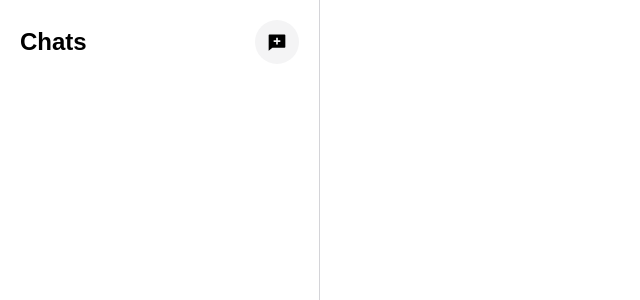
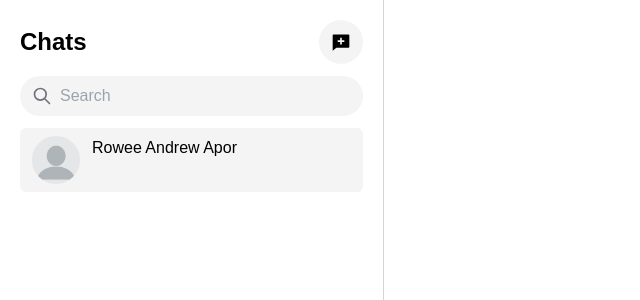
Before and after one commit to Rowee13/chat-app, a React (Create React App) app in the folder client/: page /chatroom/chat in a window 1280 px wide. Shown: the top 300 px of the page, without its empty margins (0-640 px from the left). Built offline with nearby package versions, Linux system fonts and the light colour scheme.

Commit message:
Add CharCard and search input in ChatList

```diff
--- a/client/src/components/ChatList.jsx
+++ b/client/src/components/ChatList.jsx
@@ -1,14 +1,28 @@
 import { RiChatNewFill } from "react-icons/ri";
+import { HiOutlineSearch } from "react-icons/hi";
+import ChatCard from "./ui/ChatCard";
 
 const ChatList = () => {
   return (
-    <div className="w-80 h-screen border-r border-r-zinc-300 p-5 font-outfit">
+    <div className="flex flex-col w-96 h-screen border-r border-r-zinc-300 p-5 font-outfit">
       <div className="flex flex-row justify-between items-center">
         <h1 className="font-semibold text-2xl">Chats</h1>
         <div className="bg-zinc-100 rounded-full hover:bg-zinc-200">
           <RiChatNewFill className="w-5 h-5 m-3" />
         </div>
       </div>
+
+      <div className="relative py-3">
+        <input
+          placeholder="Search"
+          className="bg-zinc-100 w-full py-2 pl-10 rounded-full"
+        />
+        <HiOutlineSearch className="w-5 h-5 absolute top-[22px] left-3 text-zinc-500" />
+      </div>
+
+      <div>
+        <ChatCard />
+      </div>
     </div>
   );
 };
--- /dev/null
+++ b/client/src/components/ui/ChatCard.jsx
@@ -0,0 +1,16 @@
+import NoPic from "../../assets/blank-profile-pic.png";
+
+const ChatCard = () => {
+  return (
+    <div className="flex flex-row bg-zinc-100 py-2 px-3 rounded-md hover:bg-zinc-200 font-outfit">
+      <div className="flex w-12 h-12 rounded-full object-contain object-bottom overflow-hidden">
+        <img src={NoPic} alt="blank profile pic" className="w-16" />
+      </div>
+      <div className="pl-3">
+        <h2>Rowee Andrew Apor</h2>
+      </div>
+    </div>
+  );
+};
+
+export default ChatCard;
```
Also changed, not shown: client/src/assets/blank-profile-pic.png (added).
